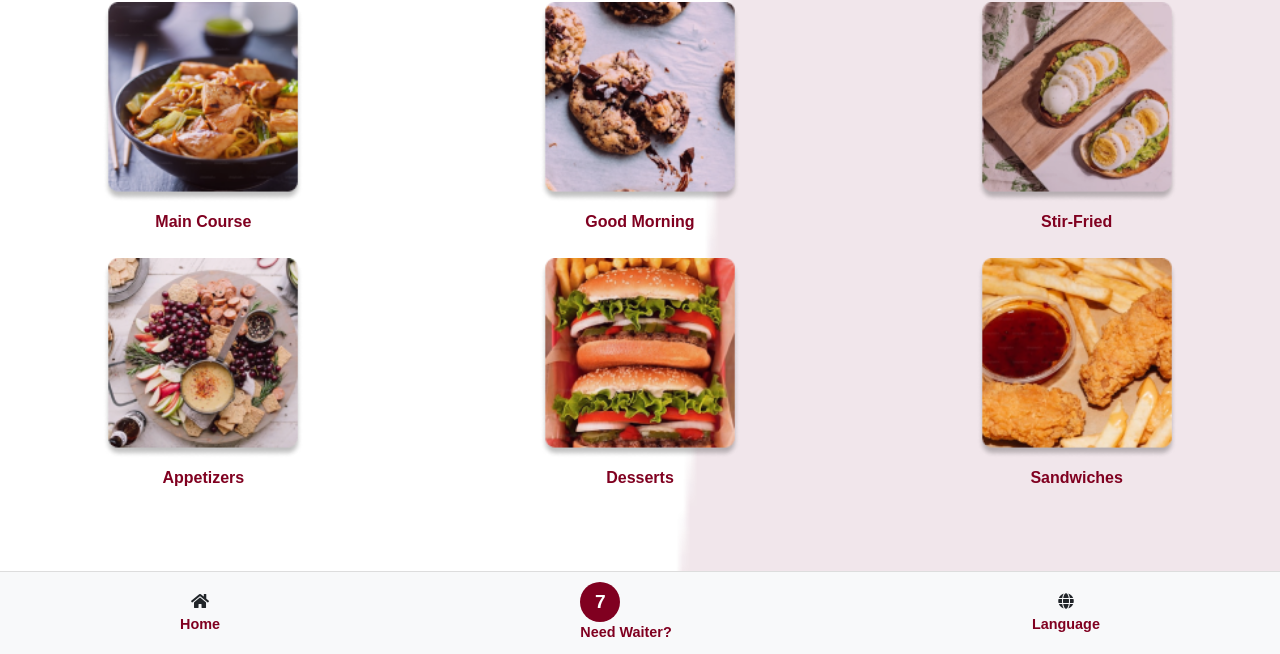
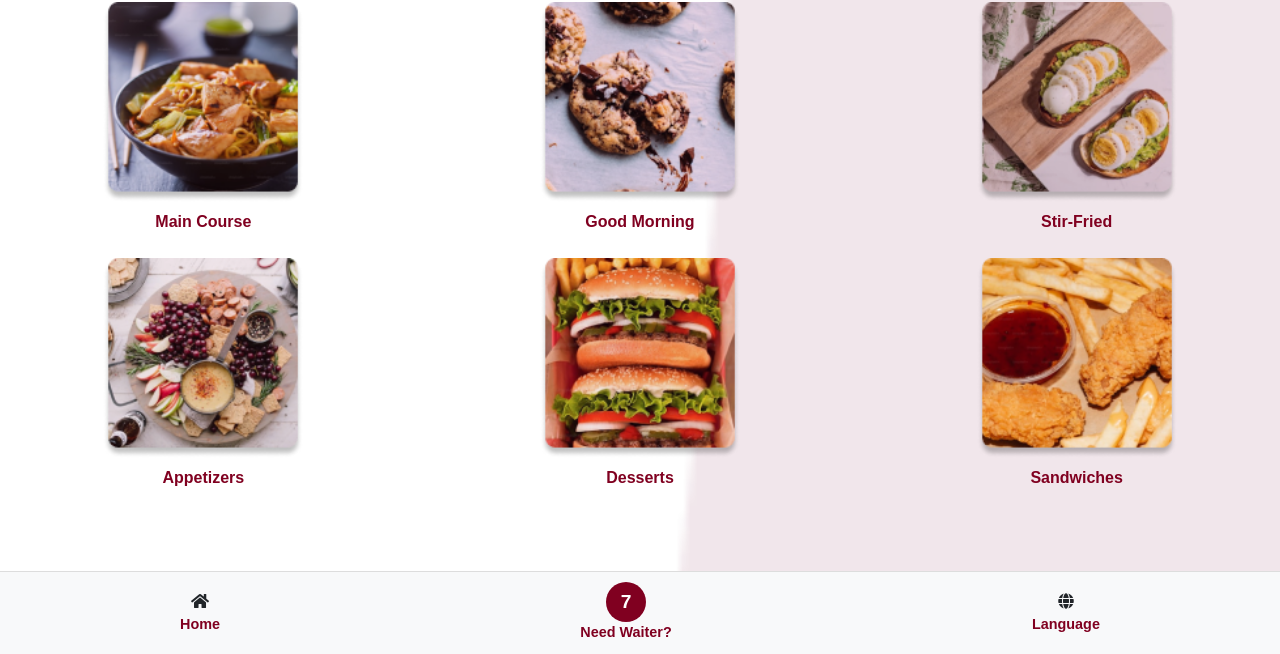
Before and after one commit to moustafa-hesham/cafe-menu, a plain HTML site: page index.html in a window 1280 px wide. Shown: the part 146-800 px from the top of the page. Drawn offline with nearby package versions, Linux system fonts and the light colour scheme.

Commit message:
footer fixed

```diff
--- a/css/style.css
+++ b/css/style.css
@@ -59,7 +59,11 @@ body {
     font-size: 0.9rem;
     margin: 0;
 }
-
+.waiter-btn{
+    display: flex;
+    flex-direction: column;
+    align-items: center;
+}
 .footer .table-number {
     width: 40px;
     height: 40px;
--- a/index.html
+++ b/index.html
@@ -74,7 +74,7 @@
             <i class="fas fa-home"></i>
             <p class="footer-text">Home</p>
         </div>
-        <div class="text-center">
+        <div class="text-center waiter-btn">
             <div class="table-number">7</div>
             <p class="footer-text">Need Waiter?</p>
         </div>
```
